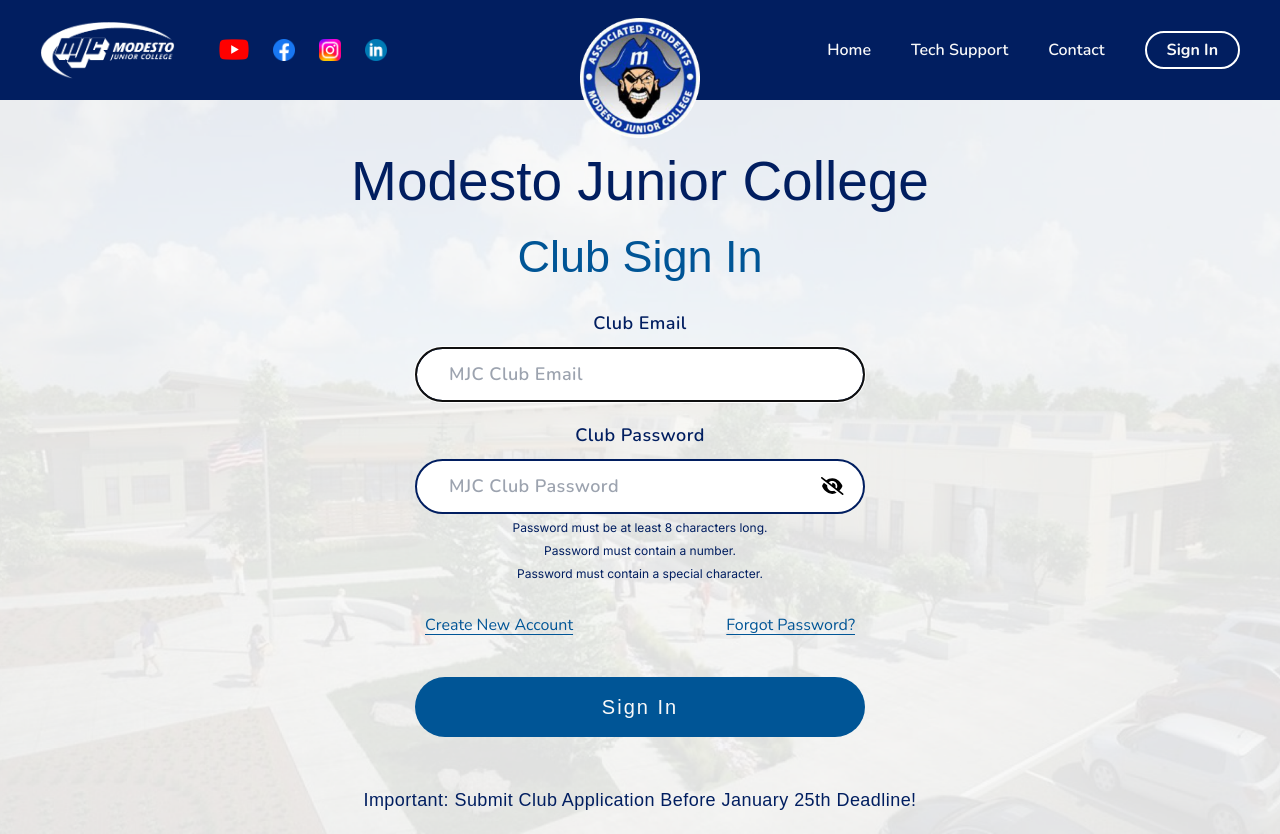
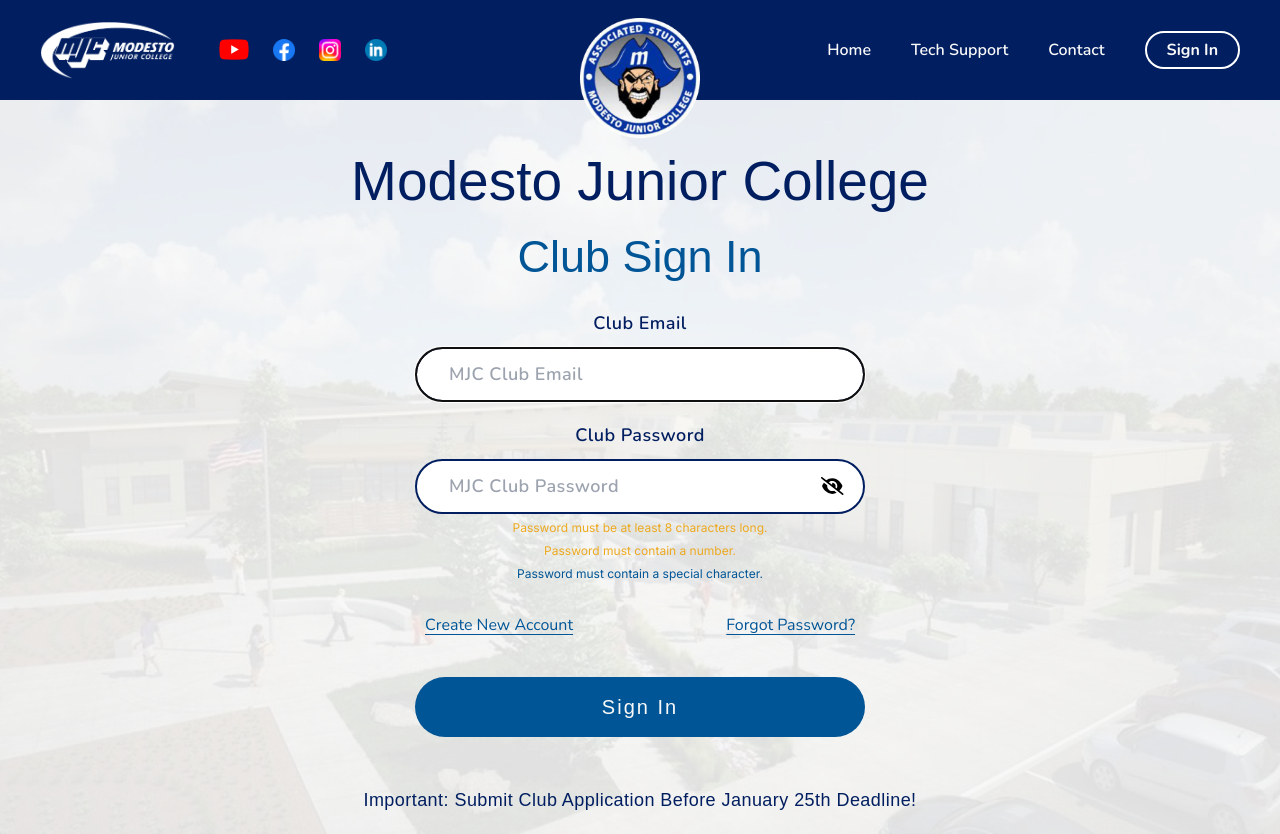
Before and after one commit to Community-ALI/club-website, a Next.js app: page / in a window 1280 px wide. Both pictures are taken after a click on the item "Sign In". Built offline with nearby package versions, Linux system fonts and the light colour scheme; a web font is replaced by a local one.

Commit message:
Fix(Password): Fix password requirements

```diff
--- a/app/components/form-input.js
+++ b/app/components/form-input.js
@@ -1,5 +1,5 @@
 "use client";
-import React, { useState } from "react";
+import React, { useState, useEffect } from "react";
 import { FontAwesomeIcon } from "@fortawesome/react-fontawesome";
 import { faEye } from "@fortawesome/free-solid-svg-icons";
 import { faEyeSlash } from "@fortawesome/free-solid-svg-icons";
@@ -18,15 +18,15 @@ export default function FormInput({
     setPasswordVisible((prev) => !prev);
   };
 
-  const [passwordRequriments, setPasswordRequirements] = useState([
-    "Password must be at least 6 characters long",
-    "Password must contain at least one capital letter",
-    "Password must contain at least one number",
+  const [fulfilledRequirements, setFulfilledRequirements] = useState([
+    false,
+    false,
+    false,
   ]);
-  const [fullfilledPasswordRequirements, setFullfilledPasswordRequirements] =
-    useState([false, false, false, false]);
 
-  const [fulfilledRequirements, setFulfilledRequirements] = useState([false, false, false]);
+  useEffect(() => {
+    setFulfilledRequirements(checkPassword(password));
+  }, [password]);
 
   function checkPassword(password, confirmPassword) {
     let _fullfilledPasswordRequirements = [true, true, true, true];
@@ -42,11 +42,8 @@ export default function FormInput({
     if (!password.match(/[0-9]/)) {
       _fullfilledPasswordRequirements[2] = false;
     }
-    if (password !== confirmPassword) {
-      _fullfilledPasswordRequirements[3] = false;
-    }
-    console.log(_fullfilledPasswordRequirements);
-    setFullfilledPasswordRequirements(_fullfilledPasswordRequirements);
+    console.log("fulfilledRequirements",_fullfilledPasswordRequirements);
+    setFulfilledRequirements(_fullfilledPasswordRequirements);
     return _fullfilledPasswordRequirements;
   }
   return (
@@ -68,7 +65,8 @@ export default function FormInput({
           placeholder={placeholder}
           onChange={(e) => {
             onchange(e);
-            setPassword(e.target.value);
+            if (type === "password")
+              setPassword(e.target.value);
           }}
           className="w-[100%] px-8 py-3 bg-white rounded-[80px] border-2
           border-darkBlue text-darkBlue font-[600] tracking-wide text-[18px]
@@ -87,21 +85,21 @@ export default function FormInput({
         <div>
           <p
             className={`text-center text-[12px] ${
-              fulfilledRequirements[0] ? "text-gray-400" : "text-darkBlue"
+              fulfilledRequirements[0] ? "text-lightBlue" : "text-orange"
             } mt-[5px] xsm:text-[10px]`}
           >
             Password must be at least 8 characters long.
           </p>
           <p
             className={`text-center text-[12px] ${
-              fulfilledRequirements[1] ? "text-gray-400" : "text-darkBlue"
+              fulfilledRequirements[2] ? "text-lightBlue" : "text-orange"
             } mt-[5px] xsm:text-[10px]`}
           >
             Password must contain a number.
           </p>
           <p
             className={`text-center text-[12px] ${
-              fulfilledRequirements[2] ? "text-gray-400" : "text-darkBlue"
+              fulfilledRequirements[3] ? "text-lightBlue" : "text-orange"
             } mt-[5px] xsm:text-[10px]`}
           >
             Password must contain a special character.
--- a/app/landing-tabs/create-account.js
+++ b/app/landing-tabs/create-account.js
@@ -23,7 +23,7 @@ export default function CreateAccount({ setCurrentPage }) {
   useEffect(() => {
     let _isFormFilled = true;
     let inputs = document.getElementsByTagName("input");
-    console.log(password, confirmPassword);
+    // console.log(password, confirmPassword);
     let _fullfilledPasswordRequirements = checkPassword(
       password,
       confirmPassword
@@ -54,7 +54,7 @@ export default function CreateAccount({ setCurrentPage }) {
     if (password !== confirmPassword) {
       _fullfilledPasswordRequirements[3] = false;
     }
-    console.log(_fullfilledPasswordRequirements);
+    // console.log(_fullfilledPasswordRequirements);
     setFullfilledPasswordRequirements(_fullfilledPasswordRequirements);
     return _fullfilledPasswordRequirements;
   }
```
